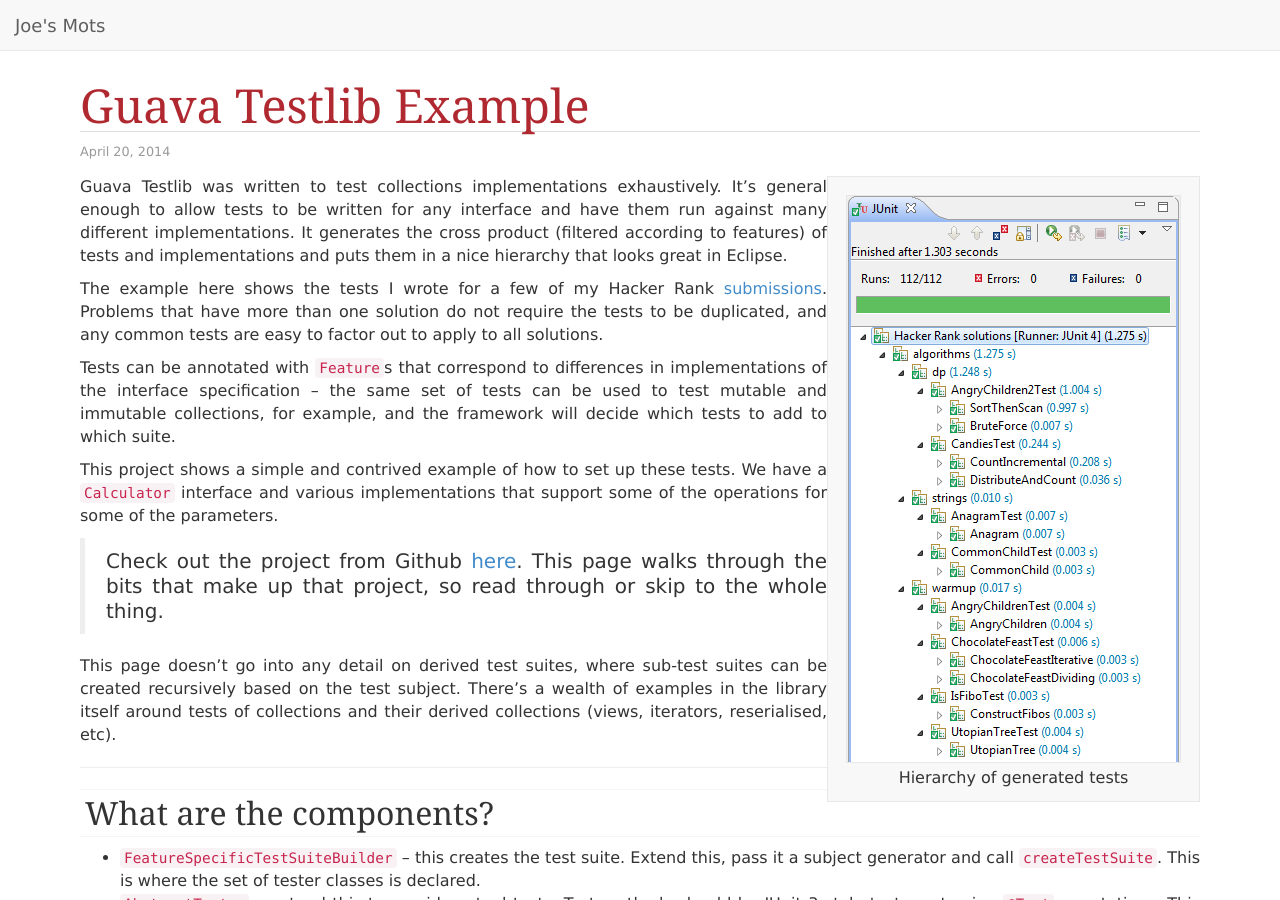
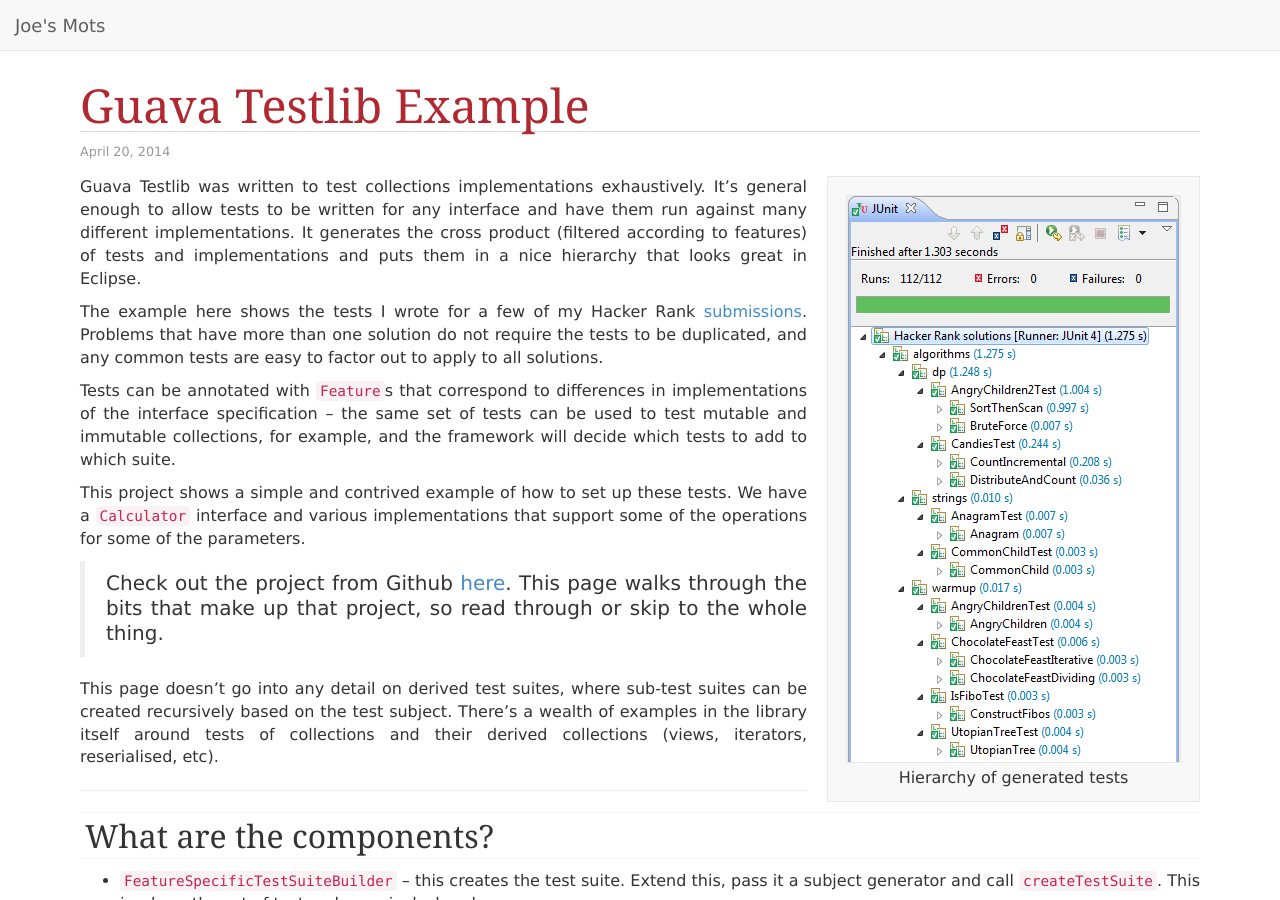
Before and after one commit to joekearney/joekearney.github.io, a Jekyll site: the page built from _posts/2014-04-20-guava-testlib-example.md, in a window 1280 px wide and 900 px high. Built offline with Jekyll 4.4.1, drawn with Linux system fonts in a browser that asks for light colours; nearby versions of some CDN libraries; some web fonts are replaced; Markdown is read by kramdown in place of the engine named in the settings.

Commit message:
inline-image css - class on image

```diff
--- a/_posts/2014-04-20-guava-testlib-example.md
+++ b/_posts/2014-04-20-guava-testlib-example.md
@@ -12,7 +12,7 @@
 permalink: /work/guava-testlib-example.html
 ---
 
-<div style="float: right" class="inline-image">
+<div class="inline-image inline-image-right">
   <img src="/images/hacker-rank-testlib-junit.png" alt="Hierarchy of generated tests in Eclipse JUnit view" title="Testlib hierarchy example" />
   <div class="inline-image-cap"><p>Hierarchy of generated tests</p></div>
 </div>
```
